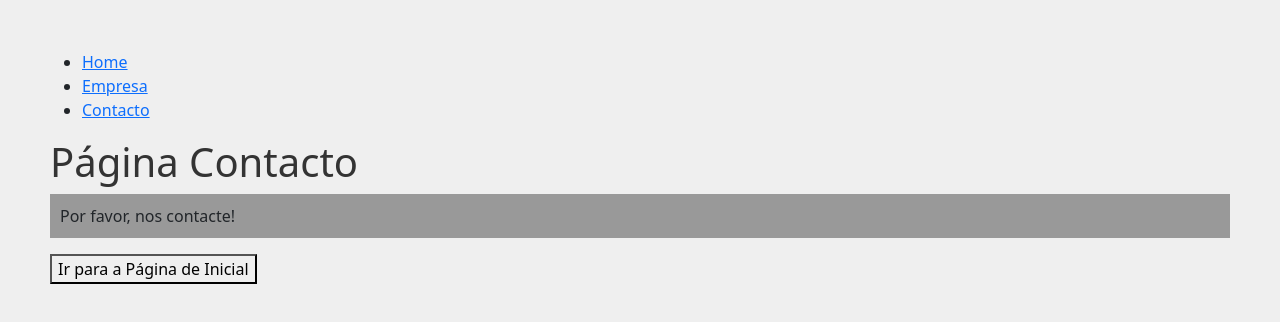
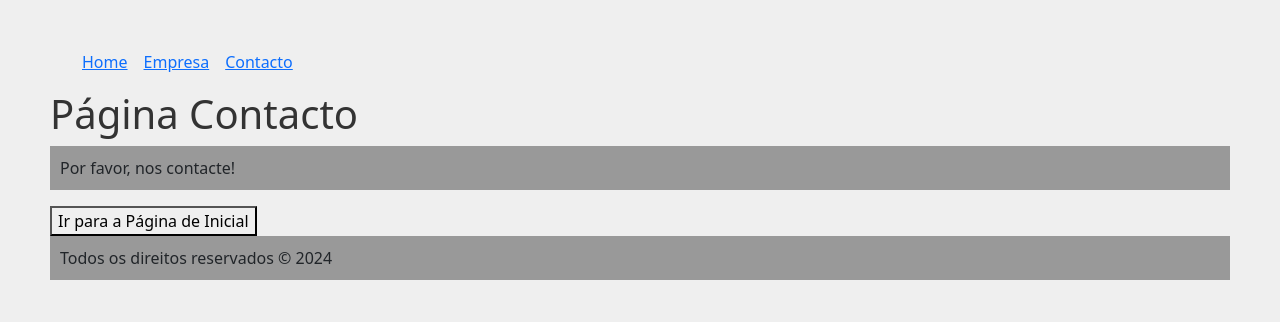
Before and after one commit to adelsonsaguateDev/react_app, a React (Create React App) app: page /contacto in a window 1280 px wide. Shown: the top 322 px of the page. Built offline with nearby package versions, Linux system fonts and the light colour scheme.

Commit message:
Implementando o react-router com algumas mudanças na versão 7

```diff
--- a/src/App.js
+++ b/src/App.js
@@ -1,31 +1,27 @@
-import { BrowserRouter as Router, Routes, Route, Link } from "react-router-dom";
+import { BrowserRouter as Router, Routes, Route} from "react-router-dom";
 import Home from "./pages/Home";
 import Contacto from "./pages/Contacto";
 import Empresa from "./pages/Empresa";
+import NavBar from "./components/layout/NavBar";
+import Footer from "./components/layout/Footer";
 
 function App() {
   return (
     <Router>
-      <nav>
-        <ul>
-          <li>
-            <Link to="/">Home</Link>
-          </li>
-          <li>
-            <Link to="/empresa">Empresa</Link>
-          </li>
-          <li>
-            <Link to="/contacto">Contacto</Link>
-          </li>
-        </ul>
-      </nav>
+      <NavBar />
 
+
+      {/* Um <Routes> examina seus <Route>s filhos e
+      renderiza o primeiro que corresponde ao URL actual. */}
       <Routes>
         <Route path="/" element={<Home />} />
         <Route path="/empresa" element={<Empresa />} />
         <Route path="/contacto" element={<Contacto />} />
       </Routes>
+
+      <Footer />
     </Router>
+
   );
 }
 
--- /dev/null
+++ b/src/components/layout/Footer.js
@@ -0,0 +1,11 @@
+function Footer() {
+    const currentYear = new Date().getFullYear(); // Obtém o ano atual
+
+    return (
+        <footer>
+            <p>Todos os direitos reservados &copy; {currentYear}</p>
+        </footer>
+    );
+}
+
+export default Footer;
--- /dev/null
+++ b/src/components/layout/NavBar.js
@@ -0,0 +1,22 @@
+import { Link } from "react-router-dom";
+import styles from './Navbar.module.css';
+function NavBar(){
+    return (
+        <nav>
+        <ul className={styles.list}>
+          <li className={styles.item}>
+            <Link to="/">Home</Link>
+          </li>
+          <li className={styles.item}>
+            <Link to="/empresa">Empresa</Link>
+          </li>
+          <li className={styles.item}>
+            <Link to="/contacto">Contacto</Link>
+          </li>
+        </ul>
+      </nav>
+    );
+
+}
+
+export default NavBar;
--- /dev/null
+++ b/src/components/layout/Navbar.module.css
@@ -0,0 +1,8 @@
+.list {
+    display: flex;
+    list-style: none;
+}
+
+.item {
+    margin-right: 1em;
+}
```
